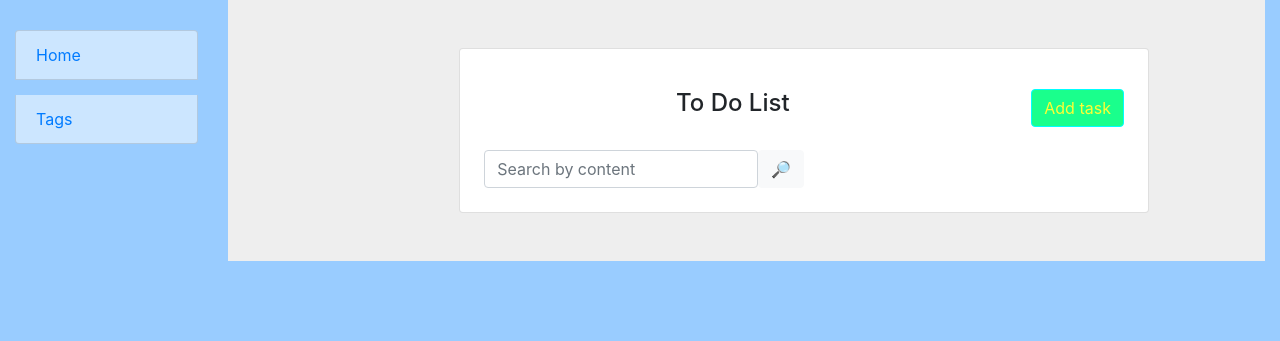
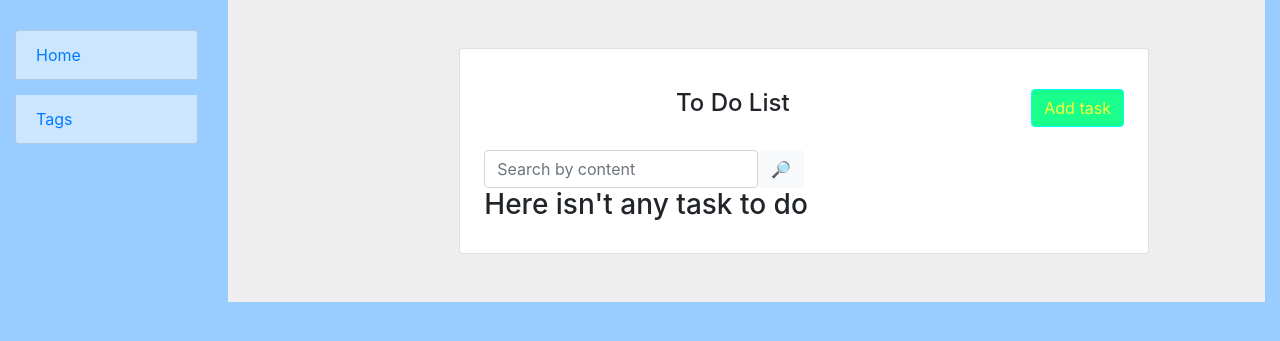
Before and after one commit to prochigor/to-do-list, a Django app: page / in a window 1280 px wide. Shown: the top 341 px of the page. Run offline with Django 4.2, Linux system fonts and the light colour scheme; data that the repository does not hold is empty; some libraries are stand-ins or nearby versions.

Commit message:
add messege for empty lists

```diff
--- a/templates/to_do/index.html
+++ b/templates/to_do/index.html
@@ -73,6 +73,7 @@
                     </td>
                   </tr>
                 </table>
+                {% empty %} <h3>Here isn't any task to do</h3>
               {% endfor %}
             </div>
           </div>
--- a/templates/to_do/tag_list.html
+++ b/templates/to_do/tag_list.html
@@ -34,6 +34,7 @@
             </a>
           </td>
         </tr>
+        {% empty %} <h3>Here isn't ant tags</h3>
       {% endfor %}
 
     </table>
```
